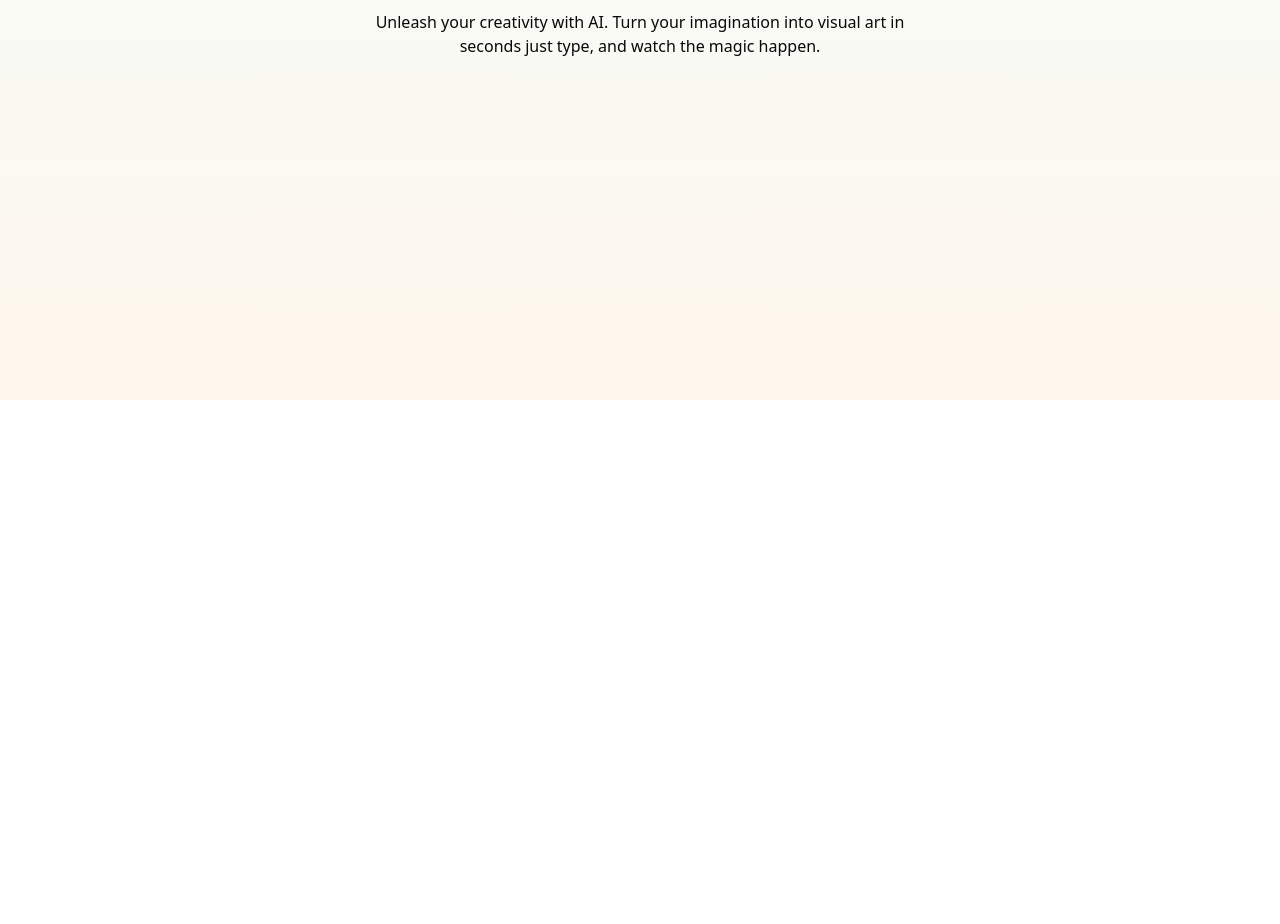
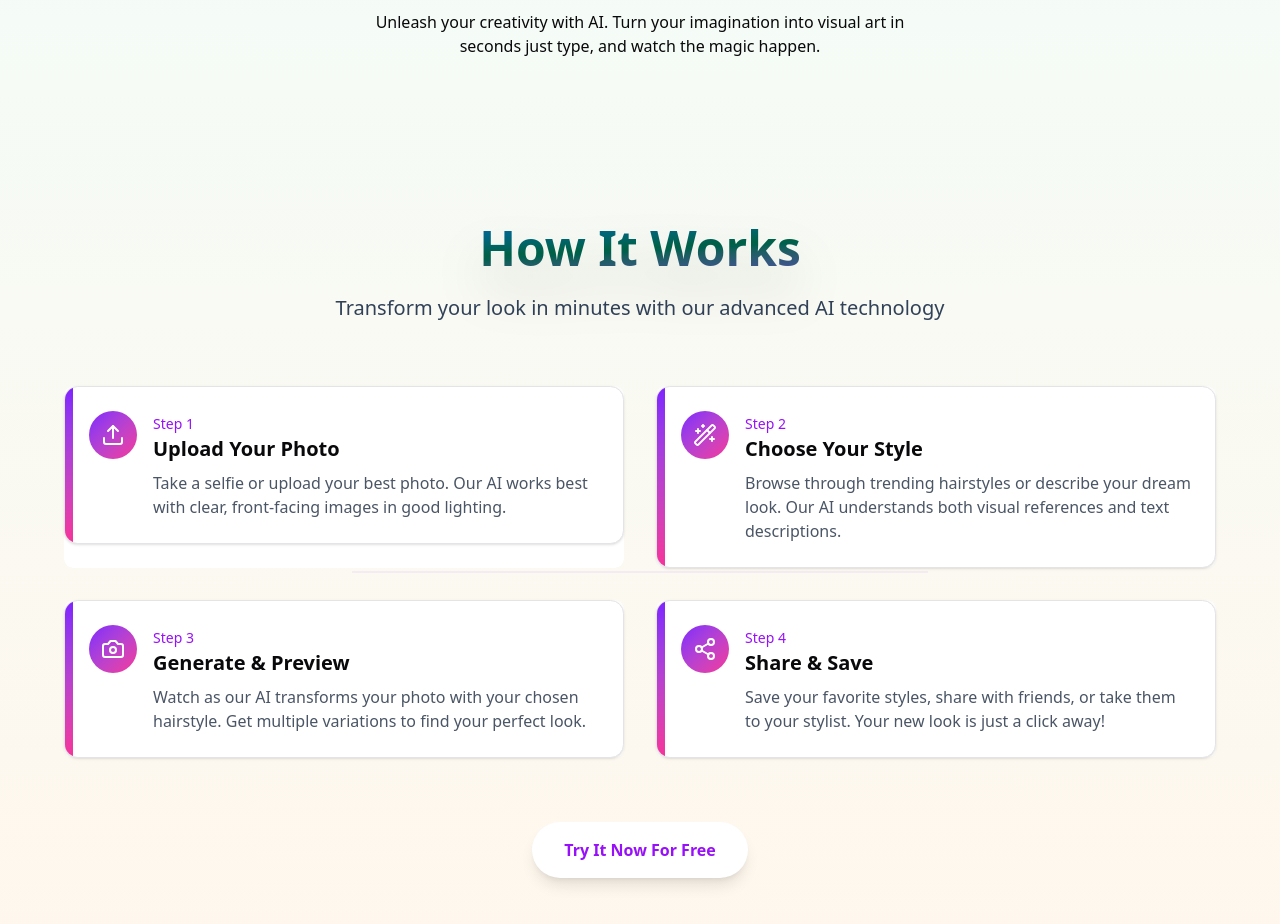
Before and after one commit to gokul8943/Hairlytic, a React (Vite) app in the folder frontend/: page / in a window 1280 px wide. Shown: the part 400-1324 px from the top of the page. Before the commit the page ends 800 px from the top, so only its background shows below. Built offline with nearby package versions, Linux system fonts and the light colour scheme.

Commit message:
how its working component added

```diff
--- /dev/null
+++ b/frontend/src/components/HowItsWorks.tsx
@@ -0,0 +1,73 @@
+import { Upload, Wand2, Camera, Share2 } from 'lucide-react';
+import StepCard from '@/components/StepCard';
+
+
+
+
+
+const HowItWorks = () => {
+  const steps = [
+    {
+      icon: <Upload className="h-6 w-6" />,
+      title: "Upload Your Photo",
+      description: "Take a selfie or upload your best photo. Our AI works best with clear, front-facing images in good lighting.",
+      step: 1
+    },
+    {
+      icon: <Wand2 className="h-6 w-6" />,
+      title: "Choose Your Style",
+      description: "Browse through trending hairstyles or describe your dream look. Our AI understands both visual references and text descriptions.",
+      step: 2
+    },
+    {
+      icon: <Camera className="h-6 w-6" />,
+      title: "Generate & Preview",
+      description: "Watch as our AI transforms your photo with your chosen hairstyle. Get multiple variations to find your perfect look.",
+      step: 3
+    },
+    {
+      icon: <Share2 className="h-6 w-6" />,
+      title: "Share & Save",
+      description: "Save your favorite styles, share with friends, or take them to your stylist. Your new look is just a click away!",
+      step: 4
+    }
+  ];
+
+  return (
+    <div className="min-h-screen py-20 px-4">
+      <div className="max-w-6xl mx-auto">
+        {/* Header Section */}
+        <div className="text-center mb-16 space-y-4">
+          <h2 className="text-5xl font-bold leading-tight bg-gradient-to-br from-blue-600 via-emerald-800 to-violet-700 text-transparent bg-clip-text drop-shadow-2xl" >
+            How It Works
+            </h2>
+          <p className="text-xl text-slate-700 max-w-2xl mx-auto">
+            Transform your look in minutes with our advanced AI technology
+          </p>
+        </div>
+
+        {/* Steps Grid */}
+        <div className="grid md:grid-cols-2 gap-8 relative">
+          {/* Connecting Lines (Desktop) */}
+          <div className="absolute top-1/2 left-1/4 w-1/2 h-[2px] bg-purple-300/20 hidden md:block -translate-y-1/2" />
+
+          {/* Step Cards */}
+          {steps.map((step, index) => (
+            <div key={index} className="relative backdrop-blur-sm bg-white/95 rounded-lg">
+              <StepCard {...step} />
+            </div>
+          ))}
+        </div>
+
+        {/* Bottom CTA */}
+        <div className="mt-16 text-center">
+          <button className="px-8 py-4 bg-white text-purple-600 rounded-full font-semibold hover:bg-purple-50 transition-colors duration-300 shadow-lg hover:shadow-xl">
+            Try It Now For Free
+          </button>
+        </div>
+      </div>
+    </div>
+  );
+};
+
+export default HowItWorks;
--- a/frontend/src/components/Navbar.tsx
+++ b/frontend/src/components/Navbar.tsx
@@ -17,13 +17,13 @@ const Navbar = () => {
 
 
   return (
-    <nav className="bg-gradient-to-r from-violet-600 to-pink-500 border-b w-full fixed z-20">
+    <nav className="bg-gradient-to-r from-violet-400 to-pink-400 border-b w-full fixed z-20">
       <div className="max-w-[1400px] mx-auto px-6 py-4">
         <div className="flex items-center justify-between">
           {/* Logo and Brand */}
           <Button  onClick={() => navigate('/')} variant="ghost" className="flex items-center space-x-2 hover:bg-transparent">
             <Camera className="h-6 w-6 text-white" strokeWidth={2.5} />
-            <span className="text-2xl font-semibold text-white">HAIRLYTIC</span>
+            <span className="text-xl drop-shadow-2xl font-bold text-lime-100">HAIR<span className='text-pink-200'>LYTIC</span></span>
           </Button>
 
           {/* Main Navigation */}
@@ -32,11 +32,6 @@ const Navbar = () => {
               <NavigationMenuItem>
                 <Button variant="ghost" className="text-lg text-white hover:bg-white/10 hover:text-white cursor-pointer">
                   Generate
-                </Button>
-              </NavigationMenuItem>
-              <NavigationMenuItem>
-                <Button variant="ghost" className="text-lg text-white hover:bg-white/10 hover:text-white cursor-pointer">
-                  Gallery
                 </Button>
               </NavigationMenuItem>
               <NavigationMenuItem>
--- /dev/null
+++ b/frontend/src/components/StepCard.tsx
@@ -0,0 +1,32 @@
+import React from 'react'
+import { Card, CardContent } from './ui/Card';
+
+interface StepCardProps {
+    icon: React.ReactNode;
+    title: string;
+    description: string;
+    step: number;
+  }
+const StepCard = ({ icon, title, description, step }: StepCardProps) => {
+  return (
+    <div>
+  <Card className="relative group hover:shadow-xl transition-all duration-300 overflow-hidden">
+    <div className="absolute top-0 left-0 w-2 h-full bg-gradient-to-b from-violet-600 to-pink-500" />
+    <CardContent className="p-6">
+      <div className="flex items-start gap-4">
+        <div className="flex-shrink-0 w-12 h-12 rounded-full bg-gradient-to-br from-violet-600 to-pink-500 flex items-center justify-center text-white">
+          {icon}
+        </div>
+        <div className="space-y-2">
+          <span className="text-sm font-medium text-purple-600">Step {step}</span>
+          <h3 className="text-xl font-semibold">{title}</h3>
+          <p className="text-gray-600">{description}</p>
+        </div>
+      </div>
+    </CardContent>
+  </Card>
+    </div>
+  )
+}
+
+export default StepCard
--- a/frontend/src/pages/Home.tsx
+++ b/frontend/src/pages/Home.tsx
@@ -1,3 +1,4 @@
+import HowItWorks from "@/components/HowItsWorks"
 import Header from "../components/Header"
 
 
@@ -5,6 +6,7 @@ const Home = () => {
   return (
     <div>
       <Header />
+      <HowItWorks />
     </div>
   )
 }
--- a/frontend/src/pages/Pricing.tsx
+++ b/frontend/src/pages/Pricing.tsx
@@ -47,13 +47,13 @@ const PricingSection = () => {
     ];
 
     return (
-      <div className="min-h-screen bg-gradient-to-br from-violet-600 via-purple-500 to-pink-500 py-20 px-4">
+      <div className="min-h-screen  py-20 px-4">
         <div className="max-w-6xl mx-auto">
           <div className="text-center mb-16 space-y-4">
-            <h2 className="text-4xl font-bold text-white md:text-5xl">
+            <h2 className="text-5xl font-bold leading-tight bg-gradient-to-br from-violet-600 via-emerald-800 to-blue-700 text-transparent bg-clip-text drop-shadow-2xl">
               Choose Your Perfect Plan
             </h2>
-            <p className="text-xl text-white/80 max-w-2xl mx-auto">
+            <p className="text-lg font-bold text-slate-800 max-w-2xl mx-auto">
               Transform your look with our AI-powered hairstyle generation. Select the plan that best fits your creative needs.
             </p>
           </div>
```
